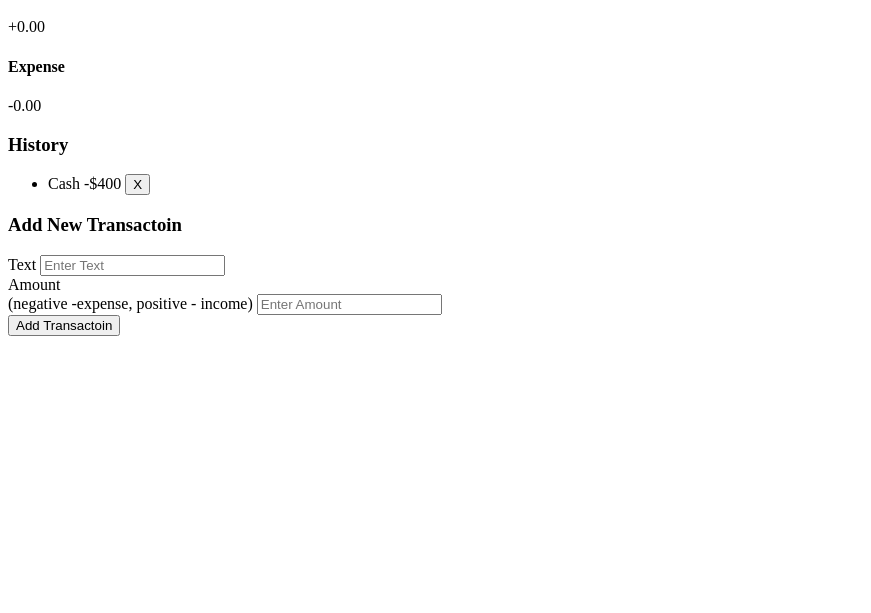
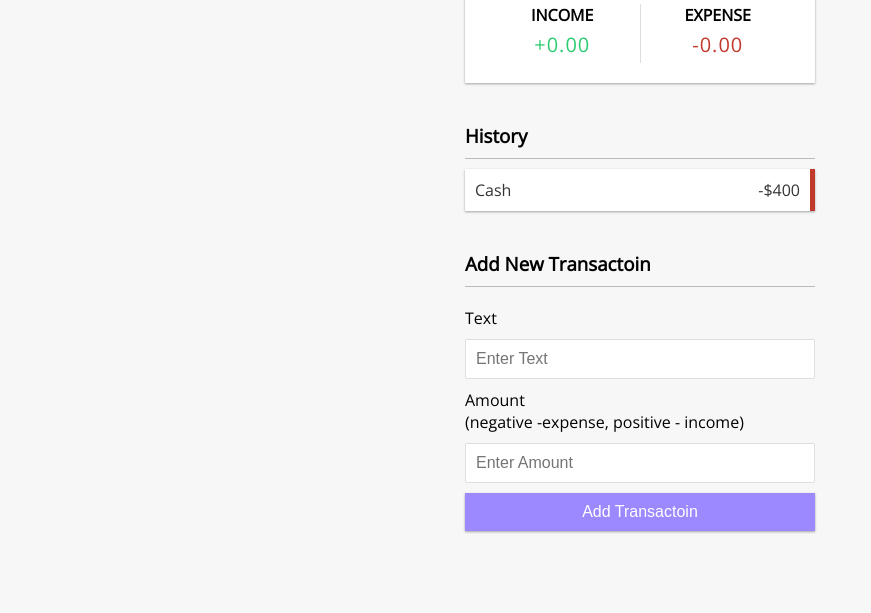
Before and after one commit to Kingsleybrownjr/expense-tracker, a website built with webpack: page dist/index.html in a window 1280 px wide. Shown: the part 187-800 px from the top of the page, without its empty margins (0-871 px from the left). Built offline with nearby package versions, Linux system fonts and the light colour scheme.

Commit message:
finished the styling for the project

```diff
--- a/scss/styles.scss
+++ b/scss/styles.scss
@@ -0,0 +1,157 @@
+@import url('https://fonts.googleapis.com/css2?family=Open+Sans&display=swap');
+
+$box-shadow: 0 1px 3px rgba(0, 0, 0, 0.12), 0 1px 2px rgba(0, 0, 0, 0.24);
+$white-color: #fff;
+
+* {
+	box-sizing: border-box;
+	padding: 0;
+	margin: 0;
+}
+
+body {
+	background-color: #f7f7f7;
+	display: flex;
+	flex-direction: column;
+	align-items: center;
+	justify-content: center;
+	min-height: 100vh;
+	font-family: 'Open sans', sans-serif;
+}
+
+h1 {
+	letter-spacing: 1px;
+	margin: 0;
+}
+
+h3 {
+	border-bottom: 1px solid #bbb;
+	padding-bottom: 10px;
+	margin: 40px 0 10px;
+}
+
+h4 {
+	margin: 0;
+	text-transform: uppercase;
+}
+
+label {
+	display: inline-block;
+	margin: 10px 0;
+}
+
+input {
+	border: 1px solid #dedede;
+	border-radius: 2px;
+	display: block;
+	font-size: 16px;
+	padding: 10px;
+	width: 100%;
+}
+
+.container {
+	margin: 30px auto;
+	width: 350px;
+}
+
+.income-expense-container {
+	background-color: $white-color;
+	box-shadow: $box-shadow;
+	padding: 20px;
+	display: flex;
+	justify-content: space-between;
+	margin: 20px 0;
+
+	div {
+		flex: 1;
+		text-align: center;
+
+		&:first-of-type {
+			border-right: 1px solid #dedede;
+		}
+	}
+
+	.money {
+		font-size: 20px;
+		letter-spacing: 1px;
+		margin: 5px 0;
+
+		&-plus {
+			color: #2ecc71;
+		}
+
+		&-minus {
+			color: #c0392b;
+		}
+	}
+}
+
+.list {
+	list-style-type: none;
+	padding: 0;
+	margin-bottom: 40px;
+
+	li {
+		background-color: $white-color;
+		box-shadow: $box-shadow;
+		color: #333;
+		display: flex;
+		justify-content: space-between;
+		position: relative;
+		padding: 10px;
+		margin: 10px 0;
+
+		&.plus {
+			border-right: 5px solid #2ecc71;
+		}
+
+		&.minus {
+			border-right: 5px solid #c0392b;
+		}
+
+		&:hover {
+			.delete-btn {
+				opacity: 1;
+				cursor: pointer;
+			}
+		}
+
+		.delete-btn {
+			background-color: #e74c3c;
+			border: 0;
+			color: $white-color;
+			font-size: 20px;
+			line-height: 20px;
+			padding: 2px 5px;
+			position: absolute;
+			top: 50%;
+			left: 0;
+			transform: translate(-110%, -50%);
+			opacity: 0;
+			transition: opacity 0.3s ease;
+
+			&:focus {
+				outline: none;
+			}
+		}
+	}
+}
+
+#form {
+	.btn {
+		cursor: pointer;
+		background-color: #9c88ff;
+		box-shadow: $box-shadow;
+		color: $white-color;
+		border: 0;
+		display: block;
+		font-size: 16px;
+		margin: 10px 0 30px;
+		padding: 10px;
+		width: 100%;
+
+		&:focus {
+			outline: 0;
+		}
+	}
+}
```
Also changed, not shown: dist/css/styles.css, dist/index.html.
